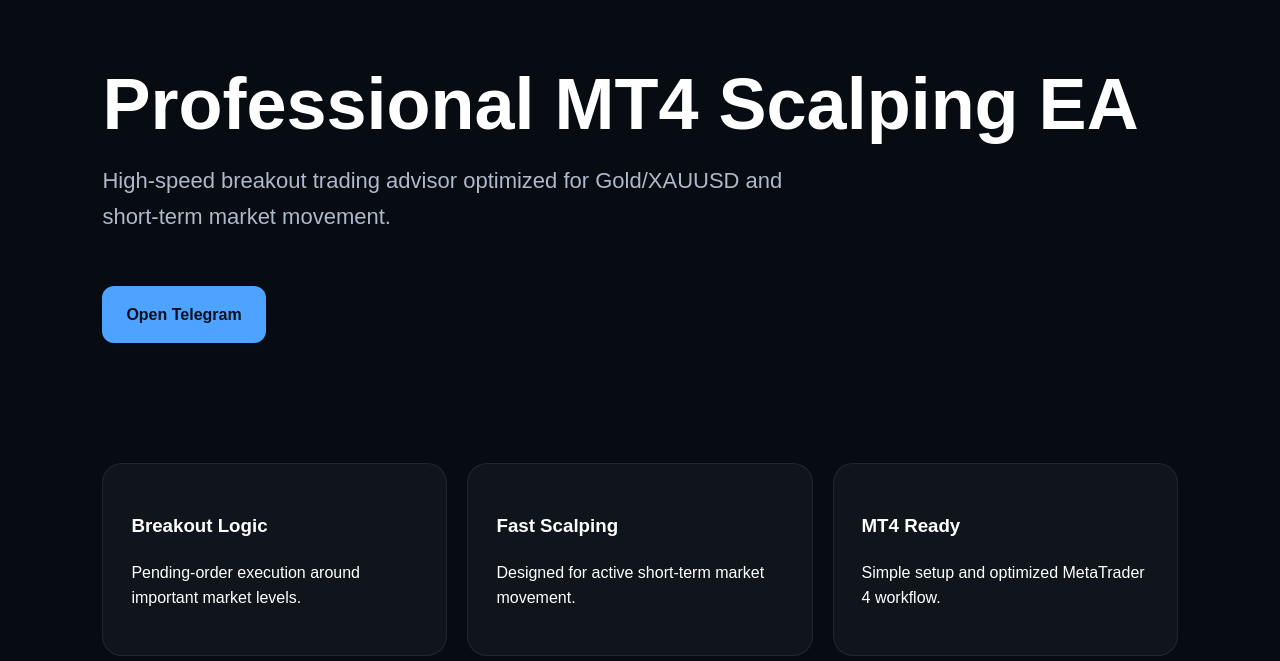
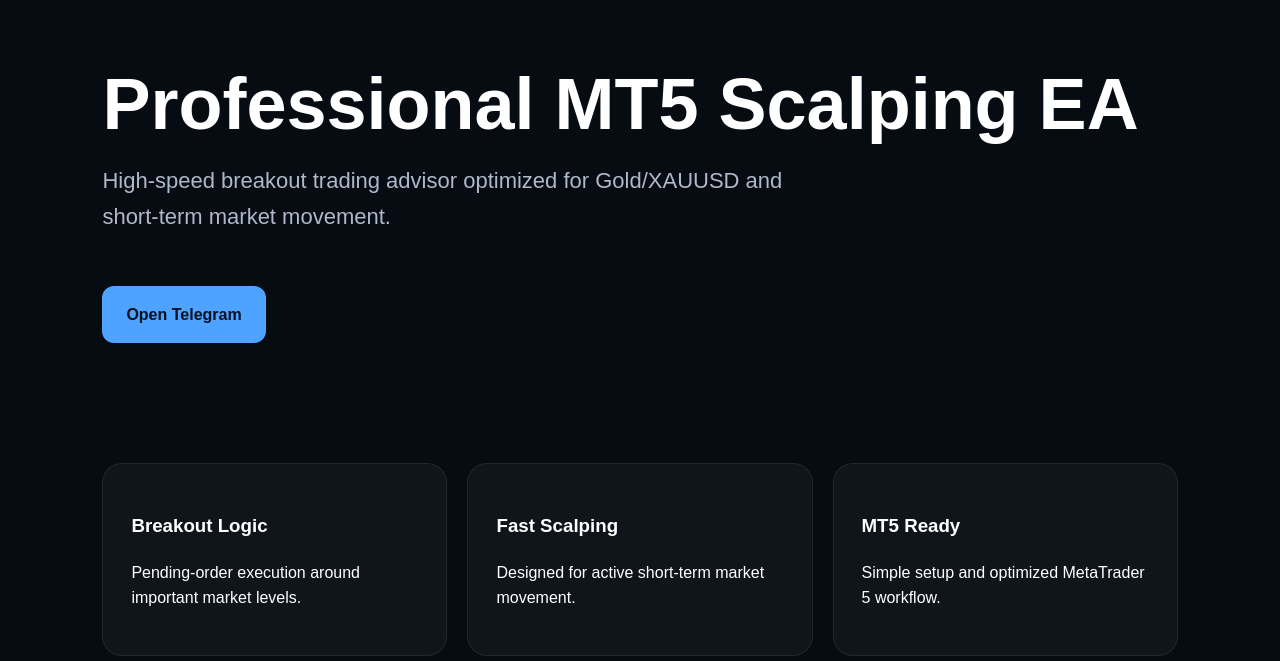
Before and after one commit to BesterScalper/BesterScalper.github.io, a plain HTML site: page index.html in a window 1280 px wide. Shown: the part 239-900 px from the top of the page. Drawn offline with Linux system fonts and the light colour scheme.

Commit message:
Update index.html

```diff
--- a/index.html
+++ b/index.html
@@ -85,7 +85,7 @@
 </header>
 
 <section class="hero">
-<h1>Professional MT4 Scalping EA</h1>
+<h1>Professional MT5 Scalping EA</h1>
 <p>
 High-speed breakout trading advisor optimized for Gold/XAUUSD and short-term market movement.
 </p>
@@ -102,8 +102,8 @@
 <p>Designed for active short-term market movement.</p>
 </div>
 <div class="card">
-<h3>MT4 Ready</h3>
-<p>Simple setup and optimized MetaTrader 4 workflow.</p>
+<h3>MT5 Ready</h3>
+<p>Simple setup and optimized MetaTrader 5 workflow.</p>
 </div>
 </section>
 
```
